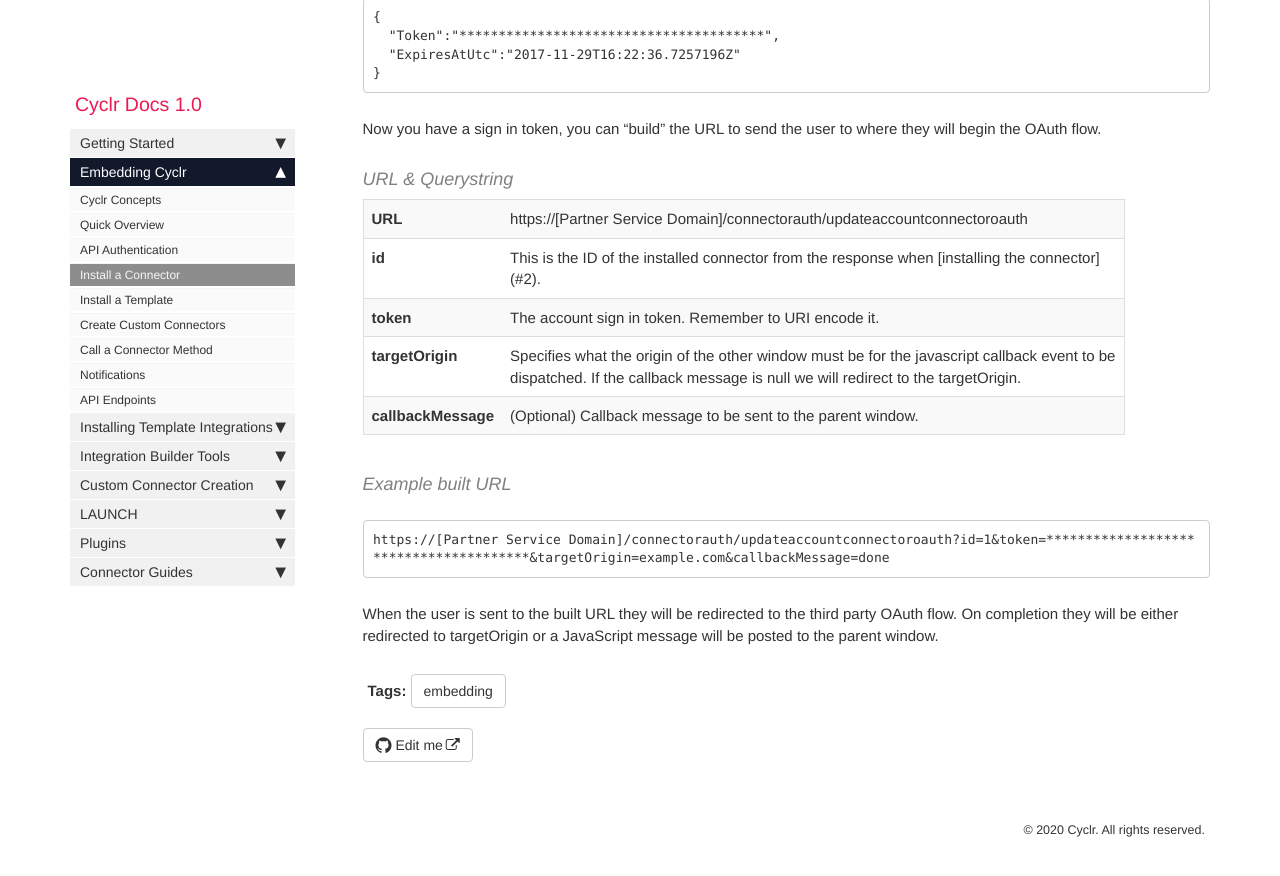
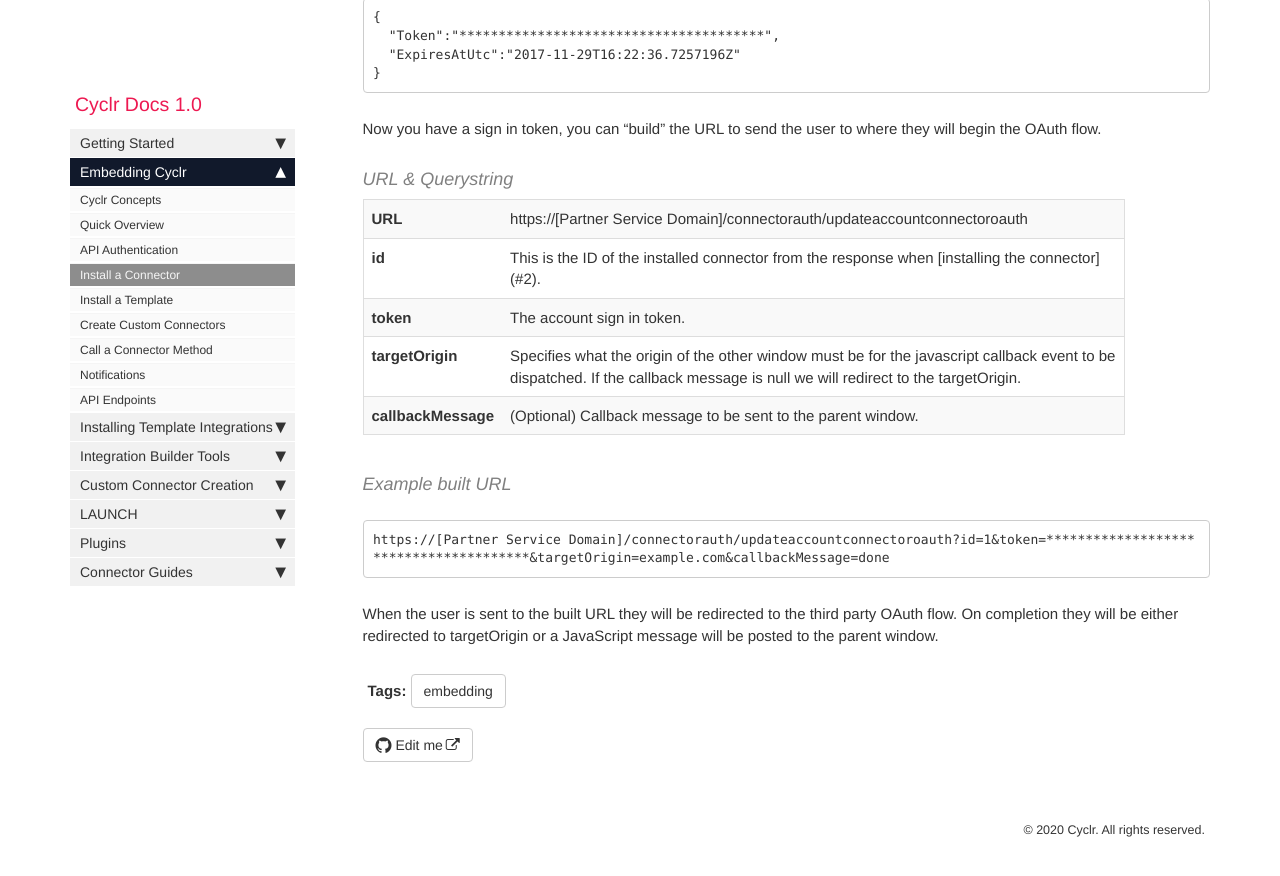
Before and after one commit to sneakysneak/docs, a Jekyll site: the page built from pages/embedding/install-a-connector.md, in a window 1280 px wide and 900 px high, scrolled down 2865 px. Shown: the top 876 px of the window. Built offline with Jekyll 4.4.1, drawn with Linux system fonts in a browser that asks for light colours; nearby versions of some CDN libraries; comment, search, counter and statistics services are not loaded.

Commit message:
Update install-a-connector.md

```diff
--- a/pages/embedding/install-a-connector.md
+++ b/pages/embedding/install-a-connector.md
@@ -134,7 +134,7 @@ Now you have a sign in token, you can "build" the URL to send the user to where
     </tr>
     <tr>
         <th>token</th>
-        <td>The account sign in token. Remember to URI encode it.</td>
+        <td>The account sign in token.</td>
     </tr>
     <tr>
         <th>targetOrigin</th>
```
